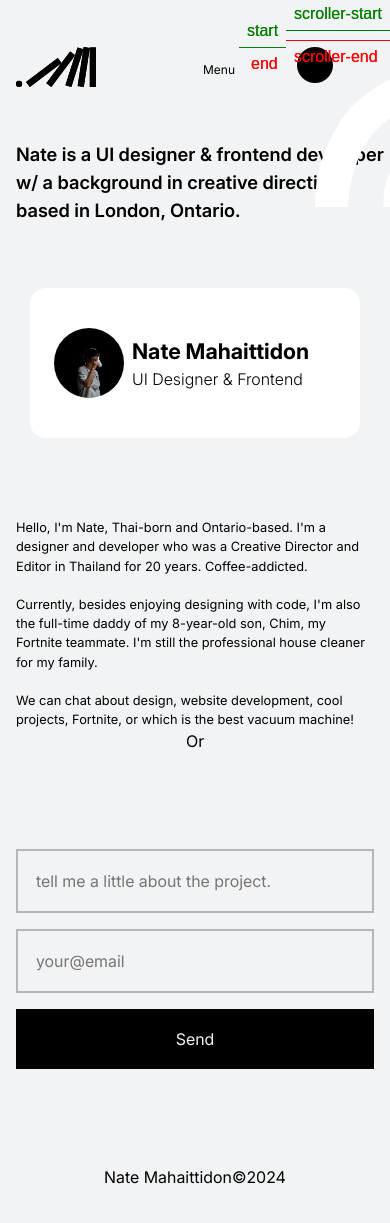
After one commit to nnmhd/Mahaittidon_Natchanon_Portfolio, a PHP site: page /about.php in a window 390 px wide; the page is wider, and only the part inside the window is pictured. The commit adds this page. Run offline with PHP 8.4, Linux system fonts and the light colour scheme; some libraries are stand-ins or nearby versions.

Commit message:
Responsive and GSAP
In this commit, I still found bugs on responsive after GSAP editing, still working on it.

```diff
--- /dev/null
+++ b/about.php
@@ -0,0 +1,150 @@
+<?php
+require_once('includes/connect.php');
+?>
+
+<!DOCTYPE html>
+<html lang="en">
+  <head>
+    <meta charset="UTF-8" />
+    <meta name="viewport" content="width=device-width, initial-scale=1.0" />
+    <script defer
+      src="https://kit.fontawesome.com/97e2f7a12f.js"
+      crossorigin="anonymous"></script>
+      <script defer type="module" src="js/main.js"></script>
+    <link rel="stylesheet" href="css/main.css" />
+    <title>Hi! I'm Nate, This Is Me In Nutshell! 👋</title>
+  </head>
+  <body>
+    <h1 class="hidden">
+      Hello everyone! Welcome to Nate's Space, Portfolio of Design and Code.,
+      And This Is 'About' Page That You Can Find a Little Some Big Things About
+      Me!
+    </h1>
+    <div id="header-wrapper">
+      <h2 class="hidden">Nate's Portfolio Header Section</h2>
+      <header id="header">
+        <div id="header__container" class="grid-con">
+          <div
+            id="header__logo"
+            class="col-span-1 t-col-span-4 l-col-span-2 xl-col-span-2">
+            <a href="index.php">
+              <img
+              src="images/Nate-logo.svg"
+              alt="Nate Logo"
+              id="header__nate-logo">
+            </a>
+            </div>
+          <div
+            id="header__bio-text"
+            class="col-span-3 t-col-span-3 l-col-span-3 xl-col-span-4"></div>
+          <nav
+            id="header__nav"
+            class="col-span-full t-col-span-3 l-col-span-4 xl-col-span-4">
+            <ul>
+              <li><a id="portfolio-link" href="project.php?id=1">Works</a></li>
+              <li><a id="contact-link" href="about.php">Contact</a></li>
+            </ul>
+          </nav>
+          <button id="header__menu-button" class="col-span-1">Menu</button>
+          <div id="header__social-link" class="col-span-1 t-col-span-1">
+            <button id="social-link__btn">
+              <object data="images/add-sign.svg" type=""></object>
+            </button>
+          </div>
+          <div id="chat-box" class="col-span-full hidden">
+            <h2>Let's Connect!</h2>
+            <p>I'm waiting you somewhere in the world 🌎</p>
+            <ul>
+              <li>
+                <a href="#"><i class="fa-brands fa-x-twitter"></i></a>
+              </li>
+              <li>
+                <a href="#"><i class="fa-brands fa-linkedin"></i></a>
+              </li>
+              <li>
+                <a href="#"><i class="fa-brands fa-square-whatsapp"></i></a>
+              </li>
+              <li>
+                <a href="#"><i class="fa-brands fa-square-behance"></i></a>
+              </li>
+            </ul>
+            <i id="chatboxBtn" class="fa-thin fa-x"></i>
+          </div>
+        </div>
+      </header>
+    </div>
+
+    <div id="about-nate-wrapper">
+      <h2 class="hidden">Nate's card</h2>
+      <div id="about-nate__container" class="grid-con">
+        <section id="about-nate__details" class="col-span-full">
+          <div id="about-nate__card">
+            <div id="about-nate__avatar">
+              <img src="images/nate-profilepic.jpeg" alt="" />
+            </div>
+            <div id="about-nate__tag">
+              <h2>Nate Mahaittidon</h2>
+              <h3>UI Designer &amp; Frontend</h3>
+            </div>
+          </div>
+        </section>
+
+        <div
+          id="about-nate__text"
+          class="col-span-full t-col-span-6 l-col-span-6 xl-col-span-4">
+          <p>
+            Hello, I'm Nate, Thai-born and Ontario-based. I'm a designer and
+            developer who was a Creative Director and Editor in Thailand for 20
+            years. Coffee-addicted. <br /><br />
+
+            Currently, besides enjoying designing with code, I'm also the
+            full-time daddy of my 8-year-old son, Chim, my Fortnite teammate.
+            I'm still the professional house cleaner for my family. <br /><br />
+
+            We can chat about design, website development, cool projects,
+            Fortnite, or which is the best vacuum machine!
+          </p>
+        </div>
+      </div>
+      <p>Or</p>
+
+      <div id="contact-box-wrapper">
+      <div id="contact-box__container" class="grid-con">
+        <section
+          id="contact-box__form"
+          class="col-span-full t-col-span-6 l-col-span-6 xl-col-span-6">
+          <h2 class="hidden">Connect Nate Easily Here! Let's Make Some Chat</h2>
+          <form id="contact-form" method="post" action="includes/sendmail.php">
+          <input
+            id="contact-message"
+            name="message"
+            type="text"
+            placeholder="tell me a little about the project."
+            required />
+          <input
+            id="contact-email"
+            name="email"
+            type="email"
+            placeholder="your@email"
+            required />
+          <button id="contact-submit" type="submit">Send</button>
+          </form>
+          <div id="feedback"><p></p></div>
+        </section>
+
+      </div>
+    </div>
+
+    <div id="footer-wrapper">
+      <h2 class="hidden">The Nate's Portfolio Footer</h2>
+      <footer id="footer__container" class="full-width">
+        <div
+          id="footer"
+          class="col-span-full t-col-span-5 l-col-span-4 xl-col-span-4"></div>
+      </footer>
+    </div>
+    <script src="https://cdn.jsdelivr.net/npm/gsap@3.12.7/dist/gsap.min.js"></script>
+<script src="https://cdn.jsdelivr.net/npm/gsap@3.12.7/dist/ScrollTrigger.min.js"></script>
+<script src="https://cdn.jsdelivr.net/npm/gsap@3.12.7/dist/ScrollToPlugin.min.js"></script>
+  </body>
+</html>
--- a/js/main.js
+++ b/js/main.js
@@ -4,13 +4,15 @@
 import { chatBox } from "./chatBox.js";
 import { header } from "./ui.js";
 import { formValidation } from "./form.js";
+import { runGSAP } from "./gsap.js";
+import { textHeader } from "./text.js";
 
-formValidation();
+textHeader();
+runGSAP();
 setupFileValidation();
 projectDetail();
 updateEventListeners();
 detailLightBoxControl();
 chatBox();
 header();
-
-(() => {})();
+formValidation();
--- a/js/text.js
+++ b/js/text.js
@@ -1,11 +1,11 @@
-(() => {
-  bioText = `Nate is a UI designer &amp; frontend developer w/ a background in creative direction, based in London, Ontario.`;
-  footerText = `<p>Nate Mahaittidon</p> <p>&copy;2024</p>`;
+export function textHeader() {
+  const bioText = `Nate is a UI designer &amp; frontend developer w/ a background in creative direction, based in London, Ontario.`;
+  const footerText = `<p>Nate Mahaittidon</p> <p>&copy;2024</p>`;
   document.querySelector("#header__bio-text").innerHTML = bioText;
   document.querySelector("#footer").innerHTML = footerText;
 
-  stackTextWider = `<p>Stacks <span>Code</span> React / Git / JavaScript / mySQL / MongoDB / HTML / CSS<br /> <span>Design </span> Cinema 4D / After Effect / Premier Pro / Figma / Illustrator / PS </p>`;
-  stackTextMobile = `<p>Stacks <br /><span>Code</span> React / Git / JavaScript / mySQL / MongoDB / HTML / CSS<br /> <span>Design </span> Cinema 4D / After Effect / Premier Pro / Figma / Illustrator / PS </p>`;
+  const stackTextWider = `<p>Stacks <span>Code</span> React / Git / JavaScript / mySQL / MongoDB / HTML / CSS<br /> <span>Design </span> Cinema 4D / After Effect / Premier Pro / Figma / Illustrator / PS </p>`;
+  const stackTextMobile = `<p>Stacks <br /><span>Code</span> React / Git / JavaScript / mySQL / MongoDB / HTML / CSS<br /> <span>Design </span> Cinema 4D / After Effect / Premier Pro / Figma / Illustrator / PS </p>`;
 
   const stacksElement = document.querySelector("#stacks");
 
@@ -16,4 +16,4 @@
       stacksElement.innerHTML = stackTextMobile;
     }
   }
-})();
+}
--- a/project.php
+++ b/project.php
@@ -36,10 +36,12 @@
         <div
             id="header__logo"
             class="col-span-1 t-col-span-4 l-col-span-2 xl-col-span-2">
+            <a href="index.php">
               <img
               src="images/Nate-logo.svg"
               alt="Nate Logo"
               id="header__nate-logo">
+            </a>
             </div>
           <div
             id="header__bio-text"
@@ -49,7 +51,7 @@
             class="col-span-full t-col-span-3 l-col-span-4 xl-col-span-4">
             <ul>
               <li><a id="portfolio-link" href="project.php?id=1">Works</a></li>
-              <li><a id="contact-link" href="about.html">Contact</a></li>
+              <li><a id="contact-link" href="about.php">Contact</a></li>
             </ul>
           </nav>
           <button id="header__menu-button" class="col-span-1">Menu</button>
--- a/sass/components/_header.scss
+++ b/sass/components/_header.scss
@@ -14,6 +14,8 @@
 }
 
 #header__nate-logo {
+  width: 100%;
+  height: 100%;
 }
 
 #header__nav {
--- a/sass/sections/_hero.scss
+++ b/sass/sections/_hero.scss
@@ -1,6 +1,7 @@
 @use "../abstracts/" as a;
 
 #hero-wrapper {
+  height: 70vh;
 }
 
 #hero_project-detail__wrapper {
@@ -16,6 +17,7 @@
   height: auto;
   margin-top: 24px;
   background-color: a.$white;
+
   h2 {
     font-size: 1.8rem;
     font-weight: 400;
@@ -31,7 +33,8 @@
 #project-details {
   padding: 32px 16px;
   width: auto;
-  background-color: red;
+  opacity: 1;
+  transition: all 0.5 ease;
 }
 
 #project-details__lightbox-controller {
@@ -49,13 +52,13 @@
 }
 
 #project-details__client {
-  font-size: 0.75rem;
+  font-size: 1rem;
   color: a.$sec-black;
 }
 
 #project-details__desc {
   margin-top: 32px;
-  font-size: 1rem;
+  font-size: 0.75rem;
   display: -webkit-box;
   -webkit-line-clamp: 4;
   -webkit-box-orient: vertical;
```
Also changed, not shown: index.php (+9 -9 lines), css/main.css, js/gsap.js, 1 other file. Lines whose indentation alone changed are shown as unchanged.
